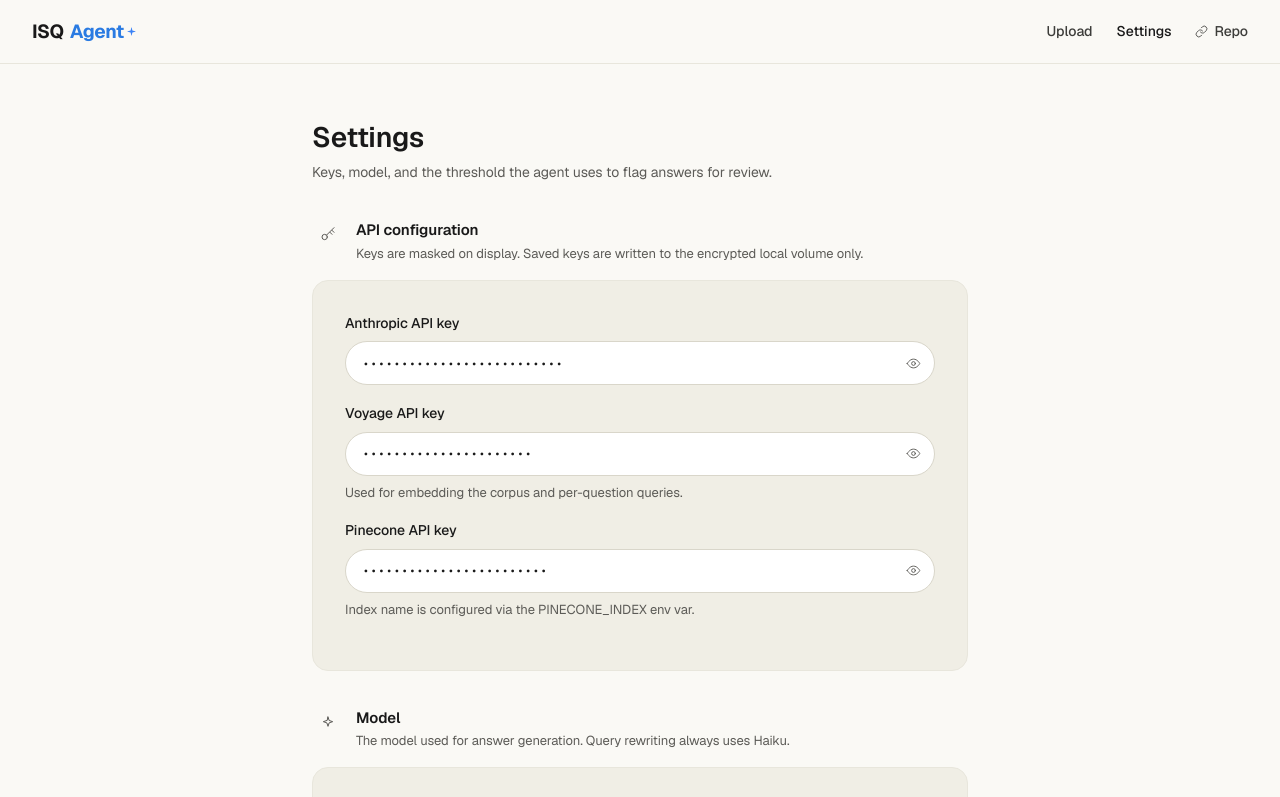
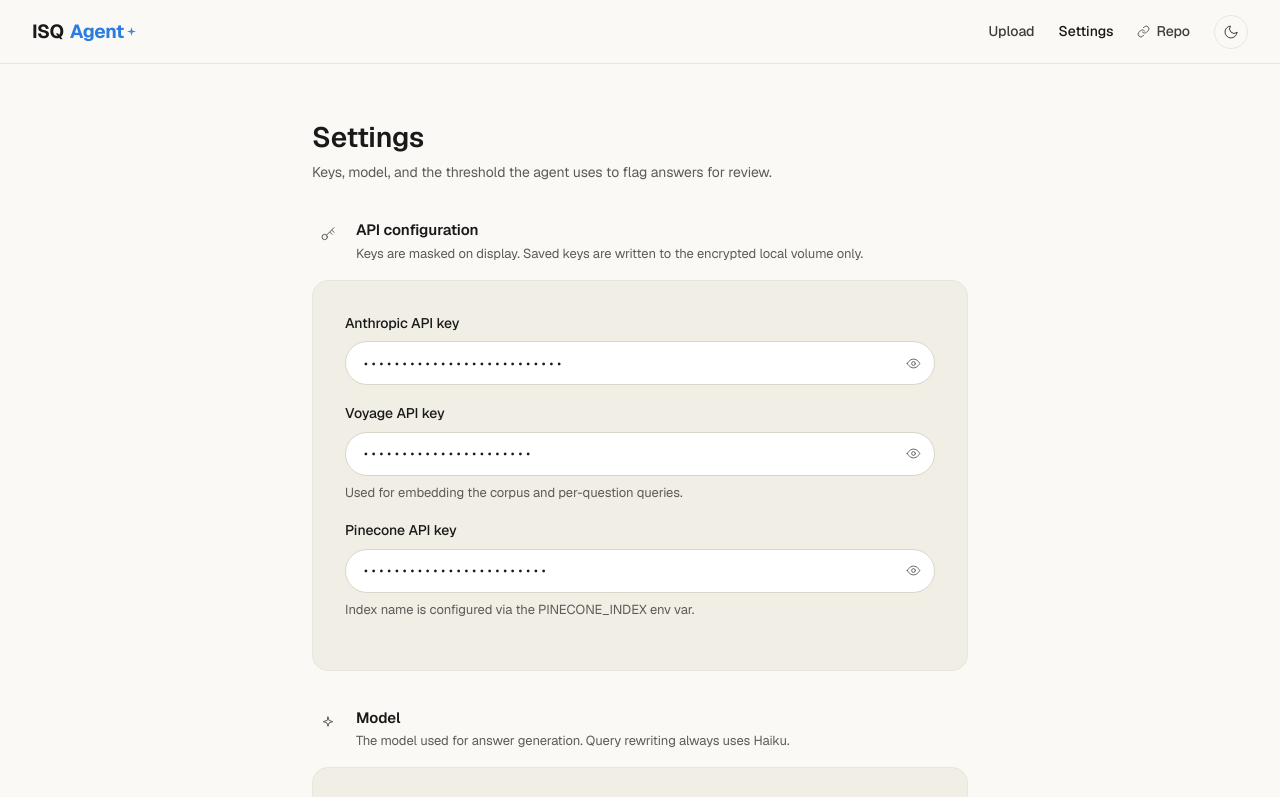
Before and after one commit to ThomasJButler/isq-agent, a Next.js app in the folder frontend/: page /settings in a window 1280 px wide. Shown: the top 797 px of the page. Built offline with nearby package versions, Linux system fonts and the light colour scheme.

Commit message:
feat(frontend): add light/dark toggle and finish the dark theme

```diff
--- a/frontend/app/globals.css
+++ b/frontend/app/globals.css
@@ -473,6 +473,30 @@
     display: inline-flex;
     align-items: center;
     gap: 6px;
+  }
+
+  /* —— Light/dark toggle (Slice 17 tweak #6) — a round icon button at the far
+     right of the bar. The focus ring comes from the global *:focus-visible rule
+     (2px river-blue), so no bespoke focus styling here. —— */
+  .theme-toggle {
+    display: inline-flex;
+    align-items: center;
+    justify-content: center;
+    width: 34px;
+    height: 34px;
+    border-radius: var(--radius-pill);
+    border: 1px solid var(--border-1);
+    background: transparent;
+    color: var(--fg-2);
+    transition:
+      color var(--dur-fast) var(--ease),
+      background var(--dur-fast) var(--ease),
+      border-color var(--dur-fast) var(--ease);
+  }
+  .theme-toggle:hover {
+    color: var(--fg-1);
+    background: var(--bg-2);
+    border-color: var(--border-2);
   }
 
   /* —— Buttons — all pills (prototype <Button> → tokens.css .btn) —— */
@@ -1201,4 +1225,27 @@
     border-color: var(--river-blue);
     box-shadow: 0 0 0 3px var(--river-blue-tint);
   }
+
+  /* —— Dark-mode surface overrides (Slice 17 tweak #6) ——
+     Most components read swap-aware tokens (var(--bg-*), var(--fg-*)) so they
+     follow the theme for free. These four were the holdouts: they hardcode the
+     light paper/white that lifts them off #FAF9F5, which reads as glaring white
+     islands on the dark charcoal. Re-point just those fills at dark tokens —
+     borders, text, focus rings already swap, so only the fill needs an override.
+     Same @layer components, but `.dark .x` outranks `.x` on specificity. */
+  .dark .topbar {
+    background: rgba(38, 38, 36, 0.88); /* bg-0 #262624 at the bar's 88% paper opacity */
+  }
+  .dark .btn-secondary {
+    background: var(--bg-2);
+  }
+  .dark .btn-secondary:hover {
+    background: var(--bg-3);
+  }
+  .dark .dropzone {
+    background: var(--bg-1);
+  }
+  .dark .input {
+    background: var(--bg-1);
+  }
 }
--- a/frontend/app/layout.tsx
+++ b/frontend/app/layout.tsx
@@ -26,17 +26,32 @@ export const metadata: Metadata = {
     "Answer supplier security questionnaires, grounded in Northstar Labs policies and past responses, with honest confidence flagging.",
 };
 
+// Runs synchronously before the body paints, so the right theme is applied with
+// no light-first flash: stored choice wins, otherwise fall back to the OS
+// preference. The "isq-theme" key matches components/ThemeToggle.tsx. SSR-safe —
+// no Date.now / Math.random — and self-contained so it can ship as an inline
+// string (it executes before any bundle, so it can't import the toggle's const).
+const NO_FLASH_THEME_SCRIPT = `(function(){try{var c=localStorage.getItem('isq-theme');if(c==='dark'||(c===null&&window.matchMedia('(prefers-color-scheme: dark)').matches)){document.documentElement.classList.add('dark');}}catch(e){}})();`;
+
 export default function RootLayout({
   children,
 }: Readonly<{
   children: React.ReactNode;
 }>) {
   return (
+    // suppressHydrationWarning: the pre-hydration script below adds `.dark` to
+    // <html>, so its className differs from the server's. Without this, React 19
+    // would "reconcile" the class away on hydration and undo the theme.
     <html
       lang="en"
+      suppressHydrationWarning
       className={`${geistSans.variable} ${geistMono.variable} ${sourceSerif.variable} h-full antialiased`}
     >
       <body className="min-h-full flex flex-col">
+        {/* First child so it runs during parse, before any visible content paints
+            — that's what kills the light-mode flash. A raw inline <script> (not
+            next/script) executes deterministically here without hoisting. */}
+        <script dangerouslySetInnerHTML={{ __html: NO_FLASH_THEME_SCRIPT }} />
         {/* Shared chrome: the TopBar mounts once in the layout so every screen
             inherits it (Slice 12 — the first screen). A footer with the
             Powered-by-Claude badge joins it on the Landing slice. */}
--- /dev/null
+++ b/frontend/components/ThemeToggle.tsx
@@ -0,0 +1,69 @@
+"use client";
+
+import { useSyncExternalStore } from "react";
+import type { JSX } from "react";
+import { MoonIcon, SunIcon } from "./icons";
+
+// localStorage key shared with the pre-hydration script in app/layout.tsx. The
+// script can't import this module (it's an inline string that runs before any
+// bundle), so the literal is duplicated there — keep the two in lockstep.
+const STORAGE_KEY = "isq-theme";
+// Same-tab notification: clicking the toggle mutates <html> imperatively, which
+// the `storage` event (other tabs only) won't catch, so we dispatch this to wake
+// our own subscriber and re-read the live class.
+const THEME_EVENT = "isq-theme-change";
+
+// The `.dark` class on <html> is browser state that the server can't know, so we
+// read it through useSyncExternalStore — the React-blessed way to surface an
+// external value without a hydration mismatch. getServerSnapshot returns light,
+// so the server HTML and the first client paint agree; React then swaps in the
+// real class value after hydration with no warning and no setState-in-effect.
+function subscribe(onChange: () => void): () => void {
+  window.addEventListener(THEME_EVENT, onChange);
+  window.addEventListener("storage", onChange);
+  return () => {
+    window.removeEventListener(THEME_EVENT, onChange);
+    window.removeEventListener("storage", onChange);
+  };
+}
+
+function getSnapshot(): boolean {
+  return document.documentElement.classList.contains("dark");
+}
+
+function getServerSnapshot(): boolean {
+  return false;
+}
+
+// Visible light/dark toggle (Slice 17 tweak #6). The dark tokens already live in
+// globals.css behind `:root.dark, .dark`; this control is what flips that class.
+export function ThemeToggle(): JSX.Element {
+  const isDark = useSyncExternalStore(subscribe, getSnapshot, getServerSnapshot);
+
+  function toggle(): void {
+    const root = document.documentElement;
+    const next = !root.classList.contains("dark");
+    root.classList.toggle("dark", next);
+    try {
+      window.localStorage.setItem(STORAGE_KEY, next ? "dark" : "light");
+    } catch {
+      // Persistence is best-effort: localStorage can throw when disabled (private
+      // mode / blocked storage). The class still flips, so the toggle works this
+      // session — only the remembered choice is lost. Nothing to surface.
+    }
+    window.dispatchEvent(new Event(THEME_EVENT));
+  }
+
+  return (
+    <button
+      type="button"
+      className="theme-toggle"
+      onClick={toggle}
+      aria-pressed={isDark}
+      aria-label="Toggle dark mode"
+      title="Toggle dark mode"
+    >
+      {isDark ? <SunIcon size={16} /> : <MoonIcon size={16} />}
+    </button>
+  );
+}
--- a/frontend/components/TopBar.tsx
+++ b/frontend/components/TopBar.tsx
@@ -3,6 +3,7 @@
 import Link from "next/link";
 import { usePathname } from "next/navigation";
 import type { JSX } from "react";
+import { ThemeToggle } from "./ThemeToggle";
 import { Wordmark } from "./Wordmark";
 
 const REPO_URL = "https://github.com/ThomasJButler/isq-agent";
@@ -63,6 +64,9 @@ export function TopBar(): JSX.Element {
           <LinkIcon />
           Repo
         </a>
+        {/* Far-right light/dark toggle (Slice 17 tweak #6) — the visible control
+            for the dark theme the tokens already support. */}
+        <ThemeToggle />
       </nav>
     </header>
   );
--- a/frontend/components/icons.tsx
+++ b/frontend/components/icons.tsx
@@ -284,3 +284,31 @@ export function CopyIcon(props: IconProps): JSX.Element {
     </Icon>
   );
 }
+
+// sun / moon (Slice 17 tweak #6) — the light/dark toggle's two faces. The sun is
+// the prototype's stroke style (disc + eight rays); the moon is a single crescent
+// path. The toggle shows the moon in light mode (switch-to-dark) and the sun in
+// dark mode (switch-to-light).
+export function SunIcon(props: IconProps): JSX.Element {
+  return (
+    <Icon {...props}>
+      <circle cx="12" cy="12" r="4" />
+      <path d="M12 2v2" />
+      <path d="M12 20v2" />
+      <path d="m4.93 4.93 1.41 1.41" />
+      <path d="m17.66 17.66 1.41 1.41" />
+      <path d="M2 12h2" />
+      <path d="M20 12h2" />
+      <path d="m6.34 17.66-1.41 1.41" />
+      <path d="m19.07 4.93-1.41 1.41" />
+    </Icon>
+  );
+}
+
+export function MoonIcon(props: IconProps): JSX.Element {
+  return (
+    <Icon {...props}>
+      <path d="M21 12.79A9 9 0 1 1 11.21 3 7 7 0 0 0 21 12.79z" />
+    </Icon>
+  );
+}
```
